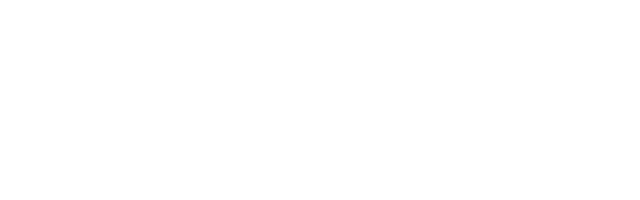
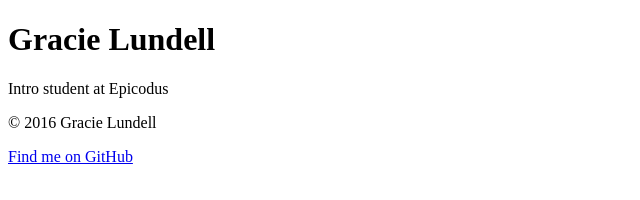
Before and after one commit to gracielundell/epicodus-code-review-1, a plain HTML site: page index.html in a window 1280 px wide. Shown: the whole page, without its empty margins (0-640 px from the left). Drawn offline with Linux system fonts and the light colour scheme.

Commit message:
Initialize page layout

```diff
--- a/index.html
+++ b/index.html
@@ -6,8 +6,18 @@
     </head>
 
     <body>
+        <!--navbar-->
+
+        <!--jumbotron-->
+        <h1>Gracie Lundell</h1>
+        <p>Intro student at Epicodus</p>
+
+        <!--About me w picture-->
+
     </body>
 
     <footer>
+        <p>&copy; 2016 Gracie Lundell</p>
+        <a href="https://github.com/gracielundell">Find me on GitHub</a>
     </footer>
 </html>
```
